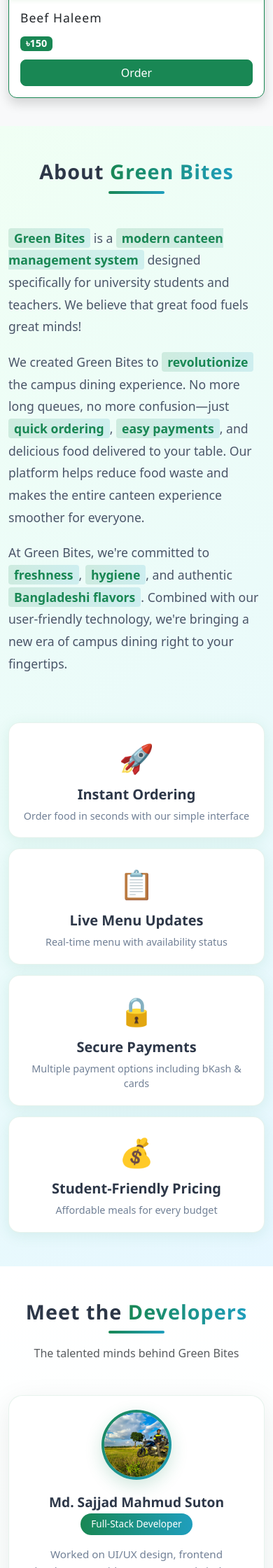
After one commit to Sajjad-Mahmud-Suton/Green-Bites, a PHP site: page /index_backup.html in a window 390 px wide. The commit adds this page. Shown: the part 3326-5566 px from the top of the page at 70% size. Run offline with PHP 8.4, Linux system fonts and the light colour scheme; some libraries are stand-ins or nearby versions.

```diff
--- a/admin/api/add_category.php
+++ b/admin/api/add_category.php
@@ -1,4 +1,5 @@
 <?php
+session_set_cookie_params(['path' => '/']);
 session_start();
 header('Content-Type: application/json');
 require_once __DIR__ . '/../../db.php';
--- a/admin/api/add_menu.php
+++ b/admin/api/add_menu.php
@@ -1,4 +1,5 @@
 <?php
+session_set_cookie_params(['path' => '/']);
 session_start();
 header('Content-Type: application/json');
 require_once __DIR__ . '/../../db.php';
--- a/admin/api/delete_category.php
+++ b/admin/api/delete_category.php
@@ -1,4 +1,5 @@
 <?php
+session_set_cookie_params(['path' => '/']);
 session_start();
 
 // Check admin login
--- a/admin/api/delete_menu.php
+++ b/admin/api/delete_menu.php
@@ -1,4 +1,5 @@
 <?php
+session_set_cookie_params(['path' => '/']);
 session_start();
 header('Content-Type: application/json');
 require_once __DIR__ . '/../../db.php';
--- a/admin/api/get_complaints.php
+++ b/admin/api/get_complaints.php
@@ -1,4 +1,5 @@
 <?php
+session_set_cookie_params(['path' => '/']);
 session_start();
 header('Content-Type: application/json');
 require_once __DIR__ . '/../../db.php';
--- a/admin/api/get_users.php
+++ b/admin/api/get_users.php
@@ -1,4 +1,5 @@
 <?php
+session_set_cookie_params(['path' => '/']);
 session_start();
 header('Content-Type: application/json');
 require_once __DIR__ . '/../../db.php';
--- a/admin/api/update_category.php
+++ b/admin/api/update_category.php
@@ -1,4 +1,5 @@
 <?php
+session_set_cookie_params(['path' => '/']);
 session_start();
 header('Content-Type: application/json');
 require_once __DIR__ . '/../../db.php';
--- a/admin/api/update_menu.php
+++ b/admin/api/update_menu.php
@@ -1,4 +1,5 @@
 <?php
+session_set_cookie_params(['path' => '/']);
 session_start();
 header('Content-Type: application/json');
 require_once __DIR__ . '/../../db.php';
--- a/admin/api/update_order_status.php
+++ b/admin/api/update_order_status.php
@@ -1,4 +1,5 @@
 <?php
+session_set_cookie_params(['path' => '/']);
 session_start();
 header('Content-Type: application/json');
 require_once __DIR__ . '/../../db.php';
--- a/admin/index.php
+++ b/admin/index.php
@@ -1,4 +1,5 @@
 <?php
+session_set_cookie_params(['path' => '/']);
 session_start();
 require_once __DIR__ . '/../db.php';
 
--- a/admin/login.php
+++ b/admin/login.php
@@ -1,4 +1,5 @@
 <?php
+session_set_cookie_params(['path' => '/']);
 session_start();
 
 // If already logged in, redirect to dashboard
--- a/css/style.css
+++ b/css/style.css
@@ -120,8 +120,21 @@
   .dropdown-menu-custom .dropdown-item i {
     font-size: 1.1em;
   }
-  .nav-item.dropdown:hover .dropdown-menu {
-    display: block;
+
+  /* Show dropdown on hover for desktop */
+  @media (min-width: 992px) {
+    .nav-item.dropdown:hover > .dropdown-menu {
+      display: block;
+      margin-top: 0;
+    }
+    .nav-item.dropdown > .dropdown-menu {
+      transition: opacity 0.2s ease;
+    }
+  }
+
+  /* Keep dropdown open when clicked */
+  .nav-item.dropdown.show > .dropdown-menu {
+    display: block !important;
   }
 
   /* Menu Page Header Styles */
--- /dev/null
+++ b/index_backup.html
@@ -0,0 +1,449 @@
+<!DOCTYPE html>
+<html lang="en">
+<head>
+  <meta charset="UTF-8">
+  <title>Green Bites - Student</title>
+  <meta name="viewport" content="width=device-width, initial-scale=1">
+  <!-- Bootstrap CSS -->
+  <link href="https://cdn.jsdelivr.net/npm/bootstrap@5.3.3/dist/css/bootstrap.min.css" rel="stylesheet">
+  <!-- Bootstrap Icons -->
+  <link href="https://cdn.jsdelivr.net/npm/bootstrap-icons@1.11.3/font/bootstrap-icons.min.css" rel="stylesheet">
+  <link rel="stylesheet" href="css/style.css">
+</head>
+<body class="bg-light">
+    <nav class="navbar navbar-expand-lg navbar-dark navbar-rgb fixed-top shadow-lg">
+        <div class="container">
+          <a class="navbar-brand nav-title" href="#" onclick="location.reload()">Green Bites</a>
+          <button class="navbar-toggler" type="button" data-bs-toggle="collapse" data-bs-target="#nav">
+            <span class="navbar-toggler-icon"></span>
+          </button>
+          <div class="collapse navbar-collapse justify-content-end" id="nav">
+            <ul class="navbar-nav ms-auto align-items-center">
+              <li class="nav-item"><a class="nav-link active" href="https://green-bites-1046e.web.app/">Home</a></li>
+
+              <li class="nav-item"><a class="nav-link" href="#specialsSlider">Daily Special</a></li>
+              <li class="nav-item"><a class="nav-link" href="#complaintsSection">Complaint</a></li>
+              <li class="nav-item"><a class="nav-link" href="#aboutusSection">About Us</a></li>
+
+
+              <li class="nav-item"><a class="nav-link" href="#accountSection">My Account</a></li>
+            </ul>
+          </div>
+        </div>
+      </nav>
+
+  <!-- HOME SECTION -->
+  <section id="homeSection" class="py-3">
+    <div class="container">
+      <!-- SLIDER FOR DAILY SPECIALS -->
+      <div id="foodSlider" class="carousel slide shadow rounded mb-4" data-bs-ride="carousel">
+        <div class="carousel-inner">
+          <div class="carousel-item active">
+            <img src="images/biriyani.jpg" class="d-block w-100" style="height:320px;object-fit:cover;">
+            <div class="carousel-caption bg-dark bg-opacity-50 rounded">
+              <h5>Biriyani Special</h5>
+              <p>Rich chicken biriyani, fresh salad</p>
+              <span class="badge bg-warning fs-5">৳120</span>
+            </div>
+          </div>
+          <div class="carousel-item">
+            <img src="images/burger.jpg" class="d-block w-100" style="height:320px;object-fit:cover;">
+            <div class="carousel-caption bg-dark bg-opacity-50 rounded">
+              <h5>Burger Combo</h5>
+              <p>Crispy chicken burger & fries</p>
+              <span class="badge bg-warning fs-5">৳90</span>
+            </div>
+          </div>
+          <div class="carousel-item">
+            <img src="images/friedrice.jpg" class="d-block w-100" style="height:320px;object-fit:cover;">
+            <div class="carousel-caption bg-dark bg-opacity-50 rounded">
+              <h5>Fried Rice Special</h5>
+              <p>Egg fried rice with veg curry</p>
+              <span class="badge bg-warning fs-5">৳80</span>
+            </div>
+          </div>
+        </div>
+        <button class="carousel-control-prev" type="button" data-bs-target="#foodSlider" data-bs-slide="prev">
+          <span class="carousel-control-prev-icon"></span>
+        </button>
+        <button class="carousel-control-next" type="button" data-bs-target="#foodSlider" data-bs-slide="next">
+          <span class="carousel-control-next-icon"></span>
+        </button>
+      </div>
+      <!-- FOOD CARDS -->
+      <div id="dealsSection" class="row row-cols-1 row-cols-md-3 row-cols-lg-5 g-4 mb-4">
+        <!-- Card Example—add more as needed -->
+        <div class="col">
+          <div class="card shadow menu-card border-success h-100">
+            <img src="https://upload.wikimedia.org/wikipedia/commons/e/e6/Panta_Ilish.jpg" class="card-img-top" style="height:140px;object-fit:cover;">
+            <div class="card-body">
+              <div class="card-title-price">
+                <h5 class="card-title">Steamed Rice</h5>
+                <span class="badge bg-success price-badge">৳50</span>
+              </div>
+              <button class="btn btn-success w-100 order-btn">Order</button>
+            </div>
+          </div>
+
+        </div>
+        <div class="col">
+            <div class="card shadow menu-card border-success h-100">
+              <img src="https://www.allrecipes.com/thmb/249U3lsxHXdSPJdrTITzK_saOjE=/1500x0/filters:no_upscale():max_bytes(150000):strip_icc()/6067251-bengali-chicken-curry-with-potatoes-Linda-Chor-4x3-1-94006a09cdec49ceaa26c1044f50359a.jpg" class="card-img-top" style="height:140px;object-fit:cover;">
+              <div class="card-body">
+                <div class="card-title-price">
+                  <h5 class="card-title">Chicken Curry</h5>
+                  <span class="badge bg-success price-badge">৳150</span>
+                </div>
+                <button class="btn btn-success w-100 order-btn">Order</button>
+              </div>
+            </div>
+
+          </div>
+          <div class="col">
+            <div class="card shadow menu-card border-success h-100">
+              <img src="https://www.bongcravings.com/wp-content/uploads/2017/01/IMG_3555.jpg" class="card-img-top" style="height:140px;object-fit:cover;">
+              <div class="card-body">
+                <div class="card-title-price">
+                  <h5 class="card-title">Mutton Korma</h5>
+                  <span class="badge bg-success price-badge">৳250</span>
+                </div>
+                <button class="btn btn-success w-100 order-btn">Order</button>
+              </div>
+            </div>
+
+          </div>
+          <div class="col">
+            <div class="card shadow menu-card border-success h-100">
+              <img src="https://cookishcreation.com/wp-content/uploads/2021/05/Beef-Tehari-Cookish-Creation.jpg" class="card-img-top" style="height:140px;object-fit:cover;">
+              <div class="card-body">
+                <div class="card-title-price">
+                  <h5 class="card-title">Beef Tehari</h5>
+                  <span class="badge bg-success price-badge">৳200</span>
+                </div>
+                <button class="btn btn-success w-100 order-btn">Order</button>
+              </div>
+            </div>
+
+          </div>
+          <div class="col">
+            <div class="card shadow menu-card border-success h-100">
+              <img src="https://www.licious.in/blog/wp-content/uploads/2022/08/shutterstock_1810759399.jpg" class="card-img-top" style="height:140px;object-fit:cover;">
+              <div class="card-body">
+                <div class="card-title-price">
+                  <h5 class="card-title">Hilsa Fish Curry</h5>
+                  <span class="badge bg-success price-badge">৳300</span>
+                </div>
+                <button class="btn btn-success w-100 order-btn">Order</button>
+              </div>
+            </div>
+
+          </div>
+          <div class="col">
+            <div class="card shadow menu-card border-success h-100">
+              <img src="https://png.pngtree.com/png-clipart/20240830/original/pngtree-a-delicious-chicken-biryani-png-image_15893631.png" class="card-img-top" style="height:140px;object-fit:cover;">
+              <div class="card-body">
+                <div class="card-title-price">
+                  <h5 class="card-title">Chicken Biryani</h5>
+                  <span class="badge bg-success price-badge">৳200</span>
+                </div>
+                <button class="btn btn-success w-100 order-btn">Order</button>
+              </div>
+            </div>
+
+          </div>
+          <div class="col">
+            <div class="card shadow menu-card border-success h-100">
+              <img src="https://i0.wp.com/veganbangla.com/wp-content/uploads/2020/05/fullsizeoutput_79b.jpeg?fit=1200%2C794&ssl=1" class="card-img-top" style="height:140px;object-fit:cover;">
+              <div class="card-body">
+                <div class="card-title-price">
+                  <h5 class="card-title">Lentil Dal</h5>
+                  <span class="badge bg-success price-badge">৳80</span>
+                </div>
+                <button class="btn btn-success w-100 order-btn">Order</button>
+              </div>
+            </div>
+
+          </div>
+          <div class="col">
+            <div class="card shadow menu-card border-success h-100">
+              <img src="https://i0.wp.com/www.spiceandcolour.com/wp-content/uploads/2020/06/sabji-1.jpg?fit=1140%2C760&ssl=1" class="card-img-top" style="height:140px;object-fit:cover;">
+              <div class="card-body">
+                <div class="card-title-price">
+                  <h5 class="card-title">Vegetable Curry</h5>
+                  <span class="badge bg-success price-badge">৳100</span>
+                </div>
+                <button class="btn btn-success w-100 order-btn">Order</button>
+              </div>
+            </div>
+
+          </div>
+          <div class="col">
+            <div class="card shadow menu-card border-success h-100">
+              <img src="https://www.chainbaker.com/wp-content/uploads/2021/05/IMG_1918.jpg" class="card-img-top" style="height:140px;object-fit:cover;">
+              <div class="card-body">
+                <div class="card-title-price">
+                  <h5 class="card-title">Bakarkhani</h5>
+                  <span class="badge bg-success price-badge">৳50</span>
+                </div>
+                <button class="btn btn-success w-100 order-btn">Order</button>
+              </div>
+            </div>
+
+          </div>
+          <div class="col">
+            <div class="card shadow menu-card border-success h-100">
+              <img src="https://i.ytimg.com/vi/D2AgyOh0zJg/hq720.jpg?sqp=-oaymwEhCK4FEIIDSFryq4qpAxMIARUAAAAAGAElAADIQj0AgKJD&rs=AOn4CLCPbdGrghQeSTTZpm43XmAlRCh4Ag" class="card-img-top" style="height:140px;object-fit:cover;">
+              <div class="card-body">
+                <div class="card-title-price">
+                  <h5 class="card-title">Beef Haleem</h5>
+                  <span class="badge bg-success price-badge">৳150</span>
+                </div>
+                <button class="btn btn-success w-100 order-btn">Order</button>
+              </div>
+            </div>
+
+          </div>
+
+        <!-- More cards ... -->
+      </div>
+    </div>
+  </section>
+
+  <!-- ABOUT US SECTION -->
+  <section id="aboutusSection" class="about-section py-5">
+    <div class="container">
+      <div class="text-center mb-5">
+        <h2 class="about-heading">About <span class="highlight-text">Green Bites</span></h2>
+        <div class="heading-underline mx-auto"></div>
+      </div>
+
+      <div class="row align-items-center g-5">
+        <div class="col-lg-6">
+          <div class="about-content">
+            <p class="lead">
+              <span class="highlight-word">Green Bites</span> is a <span class="highlight-word">modern canteen management system</span>
+              designed specifically for university students and teachers. We believe that great food
+              fuels great minds!
+            </p>
+            <p>
+              We created Green Bites to <span class="highlight-word">revolutionize</span> the campus dining experience.
+              No more long queues, no more confusion—just <span class="highlight-word">quick ordering</span>,
+              <span class="highlight-word">easy payments</span>, and delicious food delivered to your table.
+              Our platform helps reduce food waste and makes the entire canteen experience smoother for everyone.
+            </p>
+            <p>
+              At Green Bites, we're committed to <span class="highlight-word">freshness</span>,
+              <span class="highlight-word">hygiene</span>, and authentic <span class="highlight-word">Bangladeshi flavors</span>.
+              Combined with our user-friendly technology, we're bringing a new era of campus dining
+              right to your fingertips.
+            </p>
+          </div>
+        </div>
+        <div class="col-lg-6">
+          <div class="features-grid">
+            <div class="feature-card">
+              <div class="feature-icon">🚀</div>
+              <h5>Instant Ordering</h5>
+              <p>Order food in seconds with our simple interface</p>
+            </div>
+            <div class="feature-card">
+              <div class="feature-icon">📋</div>
+              <h5>Live Menu Updates</h5>
+              <p>Real-time menu with availability status</p>
+            </div>
+            <div class="feature-card">
+              <div class="feature-icon">🔒</div>
+              <h5>Secure Payments</h5>
+              <p>Multiple payment options including bKash & cards</p>
+            </div>
+            <div class="feature-card">
+              <div class="feature-icon">💰</div>
+              <h5>Student-Friendly Pricing</h5>
+              <p>Affordable meals for every budget</p>
+            </div>
+          </div>
+        </div>
+      </div>
+    </div>
+  </section>
+
+  <!-- MEET THE TEAM SECTION -->
+  <section id="teamSection" class="team-section py-5">
+    <div class="container">
+      <div class="text-center mb-5">
+        <h2 class="team-heading">Meet the <span class="highlight-text">Developers</span></h2>
+        <div class="heading-underline mx-auto"></div>
+        <p class="text-muted mt-3">The talented minds behind Green Bites</p>
+      </div>
+
+      <div class="row justify-content-center g-4">
+        <!-- Team Member 1 -->
+        <div class="col-md-6 col-lg-5">
+          <div class="team-card">
+            <div class="team-card-inner">
+              <div class="team-avatar">
+                <img src="sajjad.jpg" alt="Developer 1">
+              </div>
+              <div class="team-info">
+                <h4 class="team-name">Md. Sajjad Mahmud Suton</h4>
+                <span class="team-role">Full-Stack Developer</span>
+                <p class="team-desc">
+                  Worked on UI/UX design, frontend development with Bootstrap,
+                  and Firebase integration for real-time data management.
+                </p>
+                <div class="team-links">
+                  <a href="mailto:sajjadmahmudsuton@gmail.com" class="team-link" title="Email">
+                    <i class="bi bi-envelope-fill"></i>
+                  </a>
+                  <a href="https://github.com/Sajjad-Mahmud-Suton" class="team-link" title="GitHub">
+                    <i class="bi bi-github"></i>
+                  </a>
+                  <a href="https://www.facebook.com/sajjadmahmudsuton.suton" class="team-link" title="Facebook">
+                    <i class="bi bi-facebook"></i>
+                  </a>
+                </div>
+              </div>
+            </div>
+          </div>
+        </div>
+
+        <!-- Team Member 2 -->
+        <div class="col-md-6 col-lg-5">
+          <div class="team-card">
+            <div class="team-card-inner">
+              <div class="team-avatar">
+                <img src="https://ui-avatars.com/api/?name=Esha+Akter&background=1f9ebd&color=fff&size=150" alt="Developer 2">
+              </div>
+              <div class="team-info">
+                <h4 class="team-name">Esha Akter</h4>
+                <span class="team-role">Frontend Developer</span>
+                <p class="team-desc">
+                  Contributed to responsive design, UI components,
+                  and ensuring a seamless user experience across devices.
+                </p>
+                <div class="team-links">
+                  <a href="mailto:mstehsa981@gmail.com" class="team-link" title="Email">
+                    <i class="bi bi-envelope-fill"></i>
+                  </a>
+                  <a href="https://github.com/Esha-Akter" class="team-link" title="GitHub">
+                    <i class="bi bi-github"></i>
+                  </a>
+                  <a href="#" class="team-link" title="Facebook">
+                    <i class="bi bi-facebook"></i>
+                  </a>
+                </div>
+              </div>
+            </div>
+          </div>
+        </div>
+      </div>
+    </div>
+  </section>
+
+  <!-- COMPLAINTS SECTION -->
+  <section id="complaintsSection" class="mb-5">
+    <div class="container">
+      <h3 class="mb-3 text-danger">Complaint</h3>
+      <form id="complaintForm" class="card p-3 shadow-sm">
+        <div class="mb-3">
+          <label class="form-label">Order ID (optional)</label>
+          <input type="text" class="form-control" id="complaintOrderId">
+        </div>
+        <div class="mb-3">
+          <label class="form-label">Complaint</label>
+          <textarea class="form-control" id="complaintText" rows="3" required></textarea>
+        </div>
+        <div class="mb-3">
+          <label class="form-label">Add Image (optional)</label>
+          <input type="file" class="form-control" id="complaintImage" accept="image/*">
+        </div>
+        <button type="submit" class="btn btn-danger w-100">Submit</button>
+        <small id="complaintMsg" class="text-success ms-2"></small>
+      </form>
+    </div>
+  </section>
+
+
+<!-- Order Modal for beautiful order form -->
+<div class="modal fade" id="orderModal" tabindex="-1">
+    <div class="modal-dialog">
+      <form class="modal-content" id="orderForm">
+        <div class="modal-header bg-success text-white">
+          <h5 class="modal-title">Place Order</h5>
+          <button type="button" class="btn-close" data-bs-dismiss="modal"></button>
+        </div>
+        <div class="modal-body">
+          <input type="hidden" id="orderMenuId">
+          <div class="mb-3">
+            <label class="form-label">Table Number</label>
+            <input type="text" id="orderTableNumber" class="form-control" required>
+          </div>
+          <div class="mb-3">
+            <label class="form-label">Payment Method</label>
+            <select id="orderPayment" class="form-select" required>
+              <option value="">Choose...</option>
+              <option value="Cash">Cash</option>
+              <option value="bKash">bKash</option>
+              <option value="Card">Card</option>
+            </select>
+          </div>
+        </div>
+        <div class="modal-footer">
+          <button class="btn btn-success" type="submit">Confirm Order</button>
+        </div>
+      </form>
+    </div>
+  </div>
+
+
+  <!--footer-->
+  <footer class="footer-multi bg-dark text-light py-4 mt-4">
+    <div class="container">
+      <div class="row g-4">
+        <!-- ABOUT -->
+        <div class="col-md-4">
+          <h5 class="mb-2 text-white">ABOUT</h5>
+          <p class="small mb-3">
+            Green Bites is built by Sajjad Mahmud Suton & Esha Akter.<br>
+            Our aim: healthy, affordable food for students, with quick ordering and complaint support.
+          </p>
+          <div>
+            <a href="https://www.facebook.com/sajjadmahmudsuton.suton" class="me-3 text-light"><i class="bi bi-facebook me-1"></i>Facebook</a>
+            <a href="https://instagram.com" class="text-light"><i class="bi bi-instagram me-1"></i>Instagram</a>
+          </div>
+        </div>
+        <!-- QUICK LINKS -->
+        <div class="col-md-4">
+          <h5 class="mb-2 text-white">QUICK LINKS</h5>
+          <ul class="list-unstyled small">
+            <li class="mb-1"><a href="#homeSection" class="footer-link">Home</a></li>
+            <li class="mb-1"><a href="#dealsSection" class="footer-link">Today's Deal</a></li>
+            <li class="mb-1"><a href="#specialsSlider" class="footer-link">Daily Special</a></li>
+            <li class="mb-1"><a href="#tablesSection" class="footer-link">Tables</a></li>
+            <li class="mb-1"><a href="#ordersSection" class="footer-link">My Orders</a></li>
+            <li class="mb-1"><a href="#complaintsSection" class="footer-link">Complaint</a></li>
+          </ul>
+        </div>
+        <!-- CONTACT INFO -->
+        <div class="col-md-4">
+          <h5 class="mb-2 text-white">CONTACT</h5>
+          <ul class="list-unstyled small">
+            <li class="mb-1"><i class="bi bi-telephone-fill me-2"></i><a href="tel:+8801968-161494">+8801968-161494</a> </li>
+            <li class="mb-1"><i class="bi bi-envelope-fill me-2"></i><a href="mailto:sajjadmahmudsuton@gmail.com">sajjadmahmudsuton@gmail.com</a></li>
+            <li class="mb-1"><i class="bi bi-geo-alt me-2"></i>Green Bites Campus, Bangladesh</li>
+          </ul>
+          <span class="small text-muted">For feedback: email or call anytime</span>
+        </div>
+      </div>
+      <hr class="bg-light my-3">
+      <div class="d-flex flex-column flex-md-row justify-content-between align-items-center small">
+        <span>&copy; 2025 Green Bites. All rights reserved.</span>
+        <span>Developed by <span class="text-warning fw-bold">Sajjad & Esha</span></span>
+      </div>
+    </div>
+  </footer>
+
+  <script src="https://cdn.jsdelivr.net/npm/bootstrap@5.3.3/dist/js/bootstrap.bundle.min.js"></script>
+  <script type="module" src="js/user.js"></script>
+</body>
+</html>
```
Also changed, not shown: category.php (added, +146 -0 lines), includes/header.php (+74 -6 lines).
